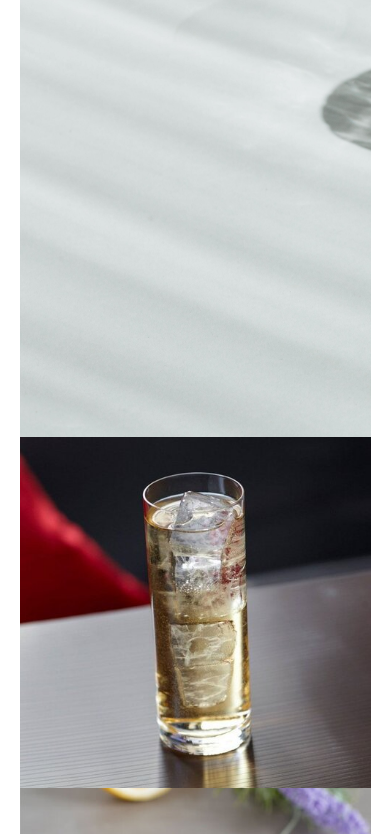
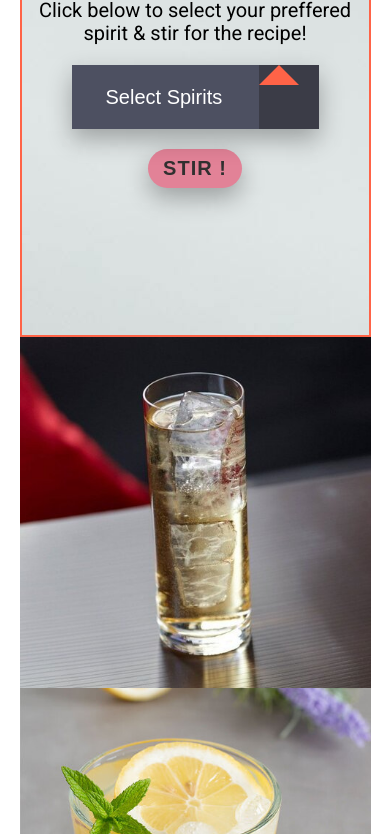
Before and after one commit to jonathanphill/project-2-cocktail, a website: page public/index.html in a window 390 px wide. Shown: the part 263-1097 px from the top of the page. Drawn offline with nearby package versions, Linux system fonts and the light colour scheme; files whose address does not match are found by name.

Commit message:
project-2-SELF working on mobile screen 320px- header section

```diff
--- a/public/index.html
+++ b/public/index.html
@@ -5,7 +5,7 @@
     <meta charset="UTF-8">
     <meta http-equiv="X-UA-Compatible" content="IE=edge">
     <meta name="viewport" content="width=device-width, initial-scale=1.0">
-    <title>Document</title>
+    <title>Cocktail Library</title>
     <link rel="stylesheet" href="./css/styles.css">
     <link rel="preconnect" href="https://fonts.googleapis.com">
     <link rel="preconnect" href="https://fonts.gstatic.com" crossorigin>
@@ -15,17 +15,24 @@
 
 <body>
     <header class="wrapper">
+        <div class="header-content">
+            <div class="header-heading">
                 <h1>The Cocktail Library</h1>
                 <p>Click below to select your preffered spirit & stir for the recipe!</p>
+            </div>
+            <div class="header-select">
                 <label for="spirits"></label>
                 <select name="spirit-selection" id="spirits">
-            <option value="">Select Spirits</option>
+                    <option value="" selected>Select Spirits</option>
                     <option value="vodka">Vodka</option>
                     <option value="gin">Gin</option>
                     <option value="tequila">Tequila</option>
                     <option value="rum">Rum</option>
                 </select>
-        <button>Stir!</button>
+                <span class="custom-arrow"></span>
+            </div>
+            <button class="header-btn btn">stir !</button>
+        </div>
     </header>
     <main class="wrapper">
         <ul class='gallery'>
--- a/src/sass/partials/_header.scss
+++ /dev/null
@@ -1,6 +0,0 @@
-header{
-    background-image: url('../assets/pexels-karolina-grabowska-4021976.jpg');
-    background-size:cover;
-    background-repeat: no-repeat;
-    height:700px;
-}
--- /dev/null
+++ b/src/sass/partials/mediaQueries/_header-MQ.scss
@@ -0,0 +1,82 @@
+@media (max-width: 759px) {
+    header {
+        background-image: url('../assets/pexels-karolina-grabowska-4021976.jpg');
+        background-size:auto;
+        background-repeat: no-repeat;
+        border:2px solid tomato;
+        min-height: 600px;
+        display: flex;
+        align-items: center;
+        justify-content: center;
+        }
+    .header-content{
+        display: flex;
+        flex-direction: column;
+        align-items: center;
+        justify-content: center;
+    }
+    .header-heading{
+        text-align: center;
+    }
+    .header-btn{
+        border: none;
+        border-radius: 20px;
+        box-shadow: 0 10px 25px rgba(0, 0, 0, .3);
+        color: rgb(49, 48, 48);
+        cursor: pointer;
+        font-weight: 600;
+        font-size: 20px;
+        line-height: 29px;
+        letter-spacing: 1px;
+        background-color: rgb(226, 130, 151);
+        text-transform: uppercase;
+        margin-top: 1em;
+        padding: 5px 15px;
+
+    }
+    .header-select{
+        position: relative;
+    }
+
+    select{
+        box-shadow: 0 10px 25px rgba(0, 0, 0, .3);
+        padding: 1em 4em 1em 1.5em;
+        background-color: #4d5061;
+        color: white;
+        border: 0;
+
+        // appearance: none;
+    }
+    .custom-arrow{
+        position: absolute;
+        top: 0;
+        right: 0;
+        background-color: #3b3c47;
+        display: block;
+        height: 100%;
+        width: 3rem;
+        pointer-events: none;
+        &::before,
+        &::after {
+            content: '';
+            position: absolute;
+            width: 0;
+            height: 0;
+
+        }
+    }
+    .custom-arrow::before{
+        border-left:1em solid transparent ;
+        border-right:1em solid transparent ;
+        border-bottom:1em solid tomato ;
+    }
+
+}
+@media (min-width: 760px) {
+    header {
+            background-image: url('../assets/pexels-karolina-grabowska-4021976.jpg');
+            background-size: cover;
+            background-repeat: no-repeat;
+            height: 700px;
+        }
+}
--- a/src/sass/styles.scss
+++ b/src/sass/styles.scss
@@ -3,3 +3,4 @@
 @forward './partials/baseStyles';
 @forward './partials/typography';
 @forward './partials/header';
+@forward './partials/mediaQueries/header-MQ';
```
Also changed, not shown: src/index.html (+10 -3 lines), public/css/styles.css. Lines whose indentation alone changed are shown as unchanged.
